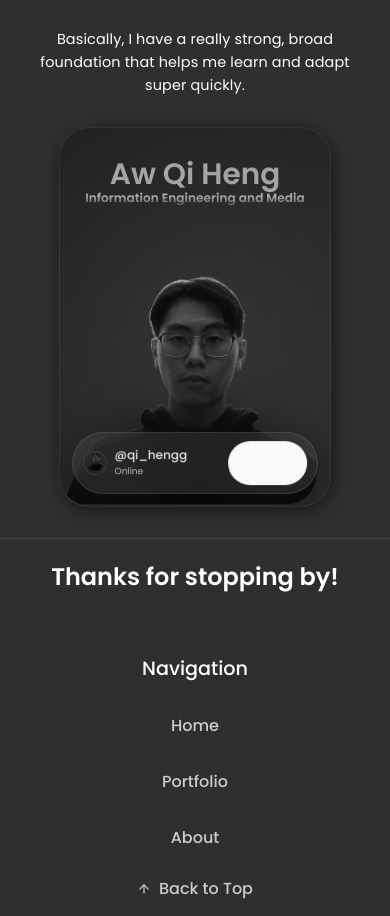
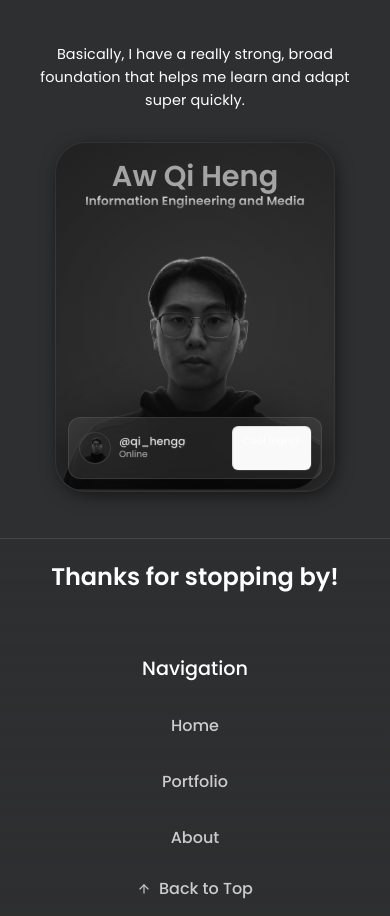
Before and after one commit to QiHeng02/Portfoliov2, a React (Vite) app: page / in a window 390 px wide. Shown: the part 4120-5036 px from the top of the page. Built offline with nearby package versions, Linux system fonts and the light colour scheme.

Commit message:
Update ProfileCard.css

```diff
--- a/src/components/ProfileCard/ProfileCard.css
+++ b/src/components/ProfileCard/ProfileCard.css
@@ -33,6 +33,9 @@
   transform: translate3d(0, 0, 0.1px);
   position: relative;
   touch-action: none;
+  width: 100%;
+  max-width: 350px;
+  margin: 0 auto;
 }
 
 .pc-card-wrapper::before {
@@ -61,8 +64,8 @@
 }
 
 .pc-card {
-  height: 80svh;
-  max-height: 540px;
+  height: clamp(350px, 60vh, 540px);
+  width: 100%;
   display: grid;
   aspect-ratio: 0.718;
   border-radius: var(--card-radius);
@@ -207,9 +210,9 @@
 
 .pc-user-info {
   position: absolute;
-  bottom: 20px;
-  left: 20px;
-  right: 20px;
+  bottom: clamp(12px, 3vw, 20px);
+  left: clamp(12px, 3vw, 20px);
+  right: clamp(12px, 3vw, 20px);
   z-index: 2;
   display: flex;
   align-items: center;
@@ -218,19 +221,22 @@
   backdrop-filter: blur(30px);
   border: 1px solid rgba(255, 255, 255, 0.1);
   border-radius: 15px;
-  padding: 12px 14px;
+  padding: clamp(8px, 2vw, 14px);
   pointer-events: auto;
+  gap: 10px;
 }
 
 .pc-user-details {
   display: flex;
   align-items: center;
-  gap: 12px;
+  gap: clamp(8px, 2vw, 12px);
+  flex: 1;
+  min-width: 0;
 }
 
 .pc-mini-avatar {
-  width: 48px;
-  height: 48px;
+  width: clamp(32px, 6vw, 48px);
+  height: clamp(32px, 6vw, 48px);
   border-radius: 50%;
   overflow: hidden;
   border: 1px solid rgba(255, 255, 255, 0.1);
@@ -249,32 +255,42 @@
   display: flex;
   align-items: flex-start;
   flex-direction: column;
-  gap: 6px;
+  gap: 2px;
+  min-width: 0;
+  flex: 1;
 }
 
 .pc-handle {
-  font-size: 14px;
+  font-size: clamp(11px, 2.5vw, 14px);
   font-weight: 500;
   color: rgba(255, 255, 255, 0.9);
-  line-height: 1;
+  line-height: 1.2;
+  white-space: nowrap;
+  overflow: hidden;
+  text-overflow: ellipsis;
 }
 
 .pc-status {
-  font-size: 14px;
+  font-size: clamp(9px, 2.2vw, 12px);
   color: rgba(255, 255, 255, 0.7);
-  line-height: 1;
+  line-height: 1.2;
+  white-space: nowrap;
+  overflow: hidden;
+  text-overflow: ellipsis;
 }
 
 .pc-contact-btn {
   border: 1px solid rgba(255, 255, 255, 0.1);
   border-radius: 8px;
-  padding: 8px 16px;
-  font-size: 14px;
+  padding: clamp(6px, 1.5vw, 8px) clamp(10px, 2.5vw, 16px);
+  font-size: clamp(10px, 2.2vw, 14px);
   font-weight: 600;
   color: rgba(255, 255, 255, 0.9);
   cursor: pointer;
   transition: all 0.2s ease;
   backdrop-filter: blur(10px);
+  white-space: nowrap;
+  flex-shrink: 0;
 }
 
 .pc-contact-btn:hover {
@@ -296,21 +312,24 @@
 .pc-details {
   width: 100%;
   position: absolute;
-  top: 3em;
+  top: clamp(1.5em, 4vw, 3em);
   display: flex;
   flex-direction: column;
+  padding: 0 15px;
+  box-sizing: border-box;
 }
 
 .pc-details h3 {
   font-weight: 600;
   margin: 0;
-  font-size: min(5svh, 3em);
+  font-size: clamp(1.8rem, 5vw, 3rem);
   margin: 0;
   background-image: none;
   background-size: 1em 1.5em;
   -webkit-text-fill-color: #a8a2a2;
   background-clip: text;
   -webkit-background-clip: text;
+  line-height: 1.2;
 }
 
 .pc-details p {
@@ -318,7 +337,7 @@
   position: relative;
   top: 0px;
   white-space: nowrap;
-  font-size: 16px;
+  font-size: clamp(12px, 2.5vw, 16px);
   margin: 0 auto;
   width: min-content;
   background-image: linear-gradient(to bottom, #fff, #4a4ac0);
@@ -326,6 +345,10 @@
   -webkit-text-fill-color: transparent;
   background-clip: text;
   -webkit-background-clip: text;
+  line-height: 1.3;
+  max-width: 100%;
+  overflow: hidden;
+  text-overflow: ellipsis;
 }
 
 @keyframes glow-bg {
@@ -348,144 +371,86 @@
   }
 }
 
+/* Mobile Specific Styles */
 @media (max-width: 768px) {
+  .pc-card-wrapper {
+    max-width: 300px;
+  }
+
   .pc-card {
-    height: 70svh;
-    max-height: 450px;
+    height: clamp(300px, 50vh, 400px);
+  }
+
+  .pc-user-info {
+    flex-direction: row;
+    align-items: center;
+    gap: 8px;
+  }
+
+  .pc-user-details {
+    flex-direction: row;
+    align-items: center;
+  }
+
+  .pc-user-text {
+    gap: 1px;
   }
 
   .pc-details {
-    top: 2em;
-  }
-
-  .pc-details h3 {
-    font-size: min(4svh, 2.5em);
+    top: clamp(1em, 3vw, 2em);
   }
 
   .pc-details p {
-    font-size: 14px;
-  }
-
-  .pc-user-info {
-    bottom: 15px;
-    left: 15px;
-    right: 15px;
-    padding: 10px 12px;
-  }
-
-  .pc-mini-avatar {
-    width: 28px;
-    height: 28px;
-  }
-
-  .pc-user-details {
-    gap: 10px;
-  }
-
-  .pc-handle {
-    font-size: 13px;
-  }
-
-  .pc-status {
-    font-size: 10px;
-  }
-
-  .pc-contact-btn {
-    padding: 6px 12px;
-    font-size: 11px;
+    white-space: normal;
+    width: auto;
+    text-align: center;
   }
 }
 
 @media (max-width: 480px) {
+  .pc-card-wrapper {
+    max-width: 280px;
+  }
+
   .pc-card {
-    height: 60svh;
-    max-height: 380px;
+    height: clamp(280px, 45vh, 350px);
+  }
+
+  .pc-user-info {
+    border-radius: 12px;
+    padding: 8px 10px;
+  }
+
+  .pc-contact-btn {
+    border-radius: 6px;
   }
 
   .pc-details {
-    top: 1.5em;
-  }
-
-  .pc-details h3 {
-    font-size: min(3.5svh, 2em);
-  }
-
-  .pc-details p {
-    font-size: 12px;
-    top: -8px;
-  }
-
-  .pc-user-info {
-    bottom: 12px;
-    left: 12px;
-    right: 12px;
-    padding: 8px 10px;
-    border-radius: 50px;
-  }
-
-  .pc-mini-avatar {
-    width: 24px;
-    height: 24px;
-  }
-
-  .pc-user-details {
-    gap: 8px;
-  }
-
-  .pc-handle {
-    font-size: 12px;
-  }
-
-  .pc-status {
-    font-size: 9px;
-  }
-
-  .pc-contact-btn {
-    padding: 5px 10px;
-    font-size: 10px;
-    border-radius: 50px;
+    padding: 0 10px;
   }
 }
 
 @media (max-width: 320px) {
-  .pc-card {
-    height: 55svh;
-    max-height: 320px;
+  .pc-card-wrapper {
+    max-width: 250px;
   }
 
-  .pc-details h3 {
-    font-size: min(3svh, 1.5em);
-  }
-
-  .pc-details p {
-    font-size: 11px;
+  .pc-card {
+    height: clamp(250px, 40vh, 300px);
   }
 
   .pc-user-info {
     padding: 6px 8px;
-    border-radius: 50px;
-  }
-
-  .pc-mini-avatar {
-    width: 20px;
-    height: 20px;
-  }
-
-  .pc-user-details {
-    gap: 6px;
-  }
-
-  .pc-handle {
-    font-size: 11px;
-  }
-
-  .pc-status {
-    font-size: 8px;
+    border-radius: 10px;
   }
 
   .pc-contact-btn {
     padding: 4px 8px;
-    font-size: 9px;
-    border-radius: 50px;
+    border-radius: 6px;
+  }
+
+  .pc-details {
+    padding: 0 8px;
+    top: 1em;
   }
 }
```
